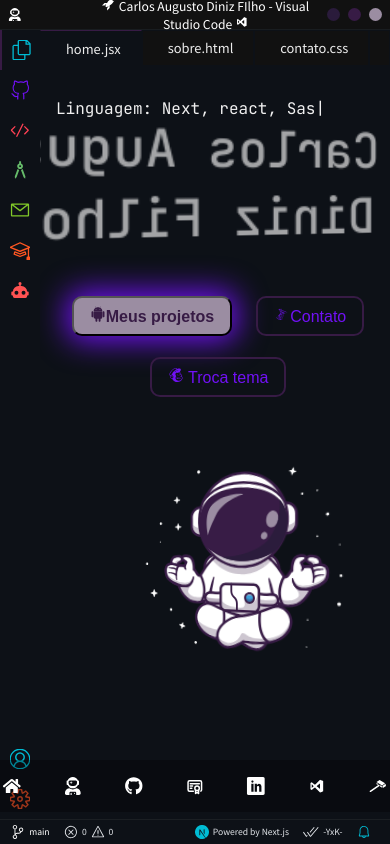
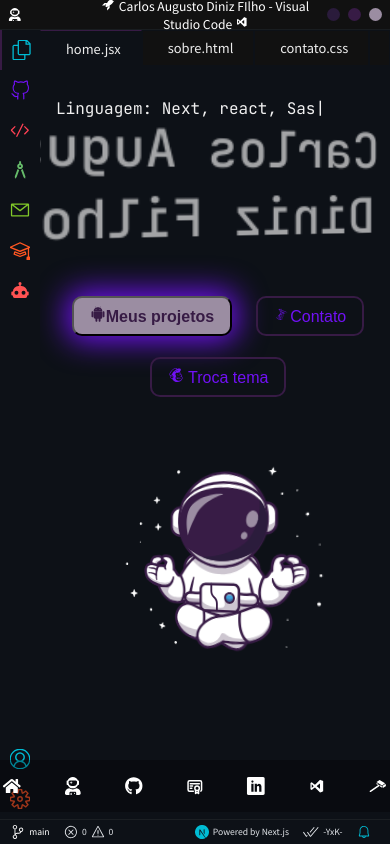
Before and after one commit to ysneshy/portfolio-carlos-filho, a Next.js app: page / in a window 390 px wide. Built offline with nearby package versions, Linux system fonts and the light colour scheme.

Commit message:
upgrade54 :bug::zap::rocket:

```diff
--- a/pages/index.jsx
+++ b/pages/index.jsx
@@ -62,6 +62,9 @@ export default function HomePage() {
           </div>
           <div></div>
             <br></br>
+            <br></br>
+            <br></br>
+            <br></br>
           <div className={styles.illustration} >
             <Flip delay={1000} count={2}>
               <img src="background.svg"  width="260px" alt="software" />
--- a/styles/HomePage.module.css
+++ b/styles/HomePage.module.css
@@ -274,7 +274,7 @@ width: 280px;
     position: absolute;
     bottom: 0;
     right: 0;
-    width: 75vw;
+    width: 85vw;
     height: 50vh;
     z-index: 1;
   }
```
